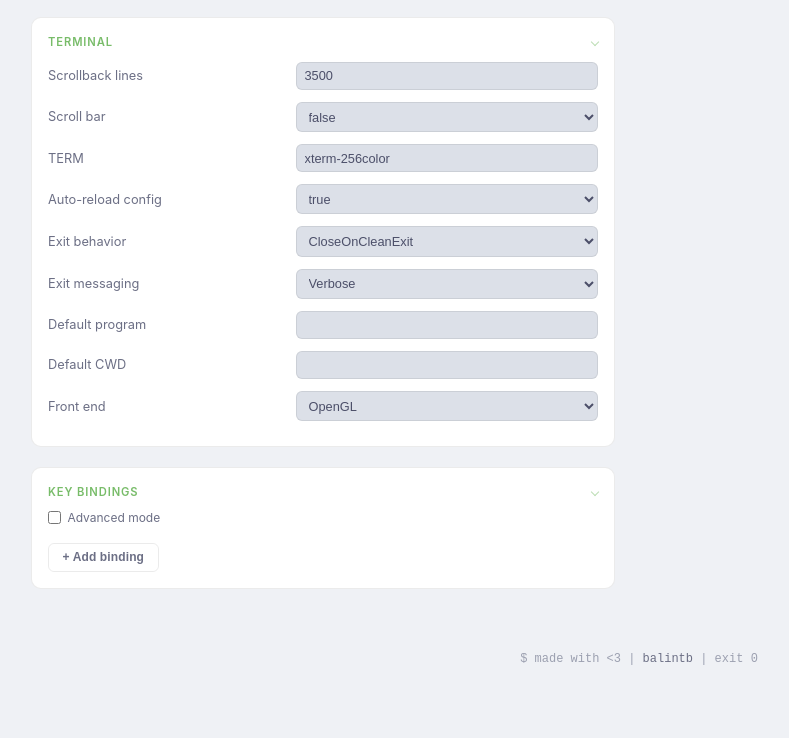
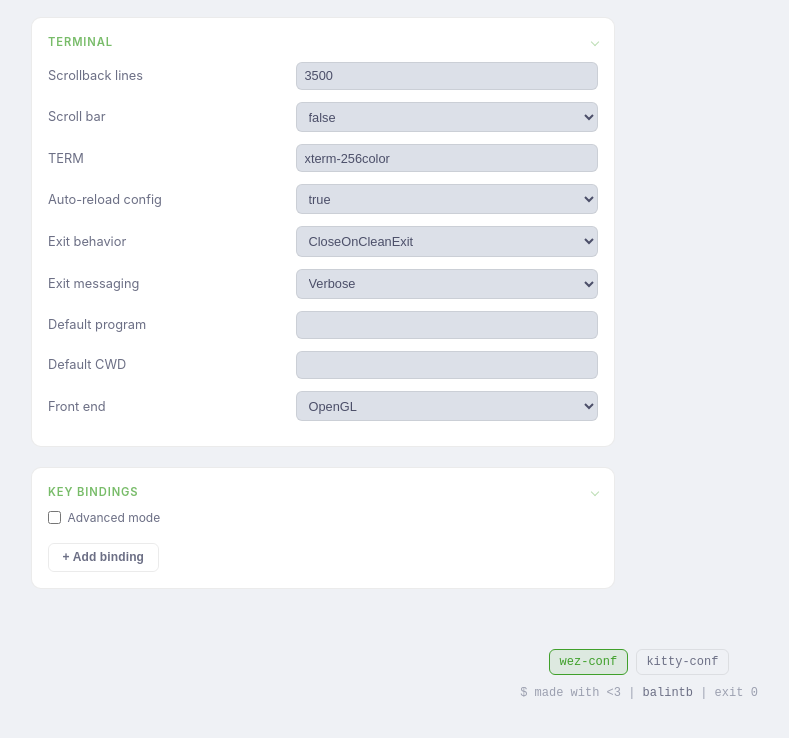
Before and after one commit to balintb/wez-conf, a website built with Vite: page index.html in a window 1280 px wide. Shown: the part 1879-2617 px from the top of the page, without its empty margins (1-790 px from the left). Built offline with nearby package versions, Linux system fonts and the light colour scheme.

Commit message:
Link to kitty-conf

```diff
--- a/src/style.css
+++ b/src/style.css
@@ -829,6 +829,35 @@ footer a:hover {
   color: var(--accent);
 }
 
+.footer-projects {
+  display: flex;
+  justify-content: center;
+  gap: 0.5rem;
+  margin-bottom: 0.5rem;
+}
+
+.footer-project {
+  font-family: var(--mono);
+  font-size: 0.75rem;
+  color: var(--text-muted);
+  text-decoration: none;
+  padding: 0.2rem 0.6rem;
+  border: 1px solid var(--border);
+  border-radius: var(--radius);
+  transition: border-color var(--transition), color var(--transition);
+}
+
+.footer-project:hover {
+  color: var(--accent);
+  border-color: var(--border-focus);
+}
+
+.footer-project.active {
+  color: var(--accent);
+  border-color: var(--accent);
+  background: var(--accent-dim);
+}
+
 /* Mapping rows */
 .mapping-advanced-toggle {
   display: flex;
--- a/src/ui.ts
+++ b/src/ui.ts
@@ -844,6 +844,23 @@ export function render(root: HTMLElement): void {
   root.appendChild(main);
 
   const footer = document.createElement("footer");
+
+  const projectLinks = document.createElement("div");
+  projectLinks.className = "footer-projects";
+  const wezLink2 = document.createElement("a");
+  wezLink2.href = "https://wez-conf.balintb.com/";
+  wezLink2.textContent = "wez-conf";
+  wezLink2.className = "footer-project active";
+  const kittyLink2 = document.createElement("a");
+  kittyLink2.href = "https://kitty-conf.balintb.com/";
+  kittyLink2.target = "_blank";
+  kittyLink2.rel = "noopener";
+  kittyLink2.textContent = "kitty-conf";
+  kittyLink2.className = "footer-project";
+  projectLinks.appendChild(wezLink2);
+  projectLinks.appendChild(kittyLink2);
+  footer.appendChild(projectLinks);
+
   const footerText = document.createElement("code");
   footerText.textContent = "$ made with <3 | ";
   footer.appendChild(footerText);
```
